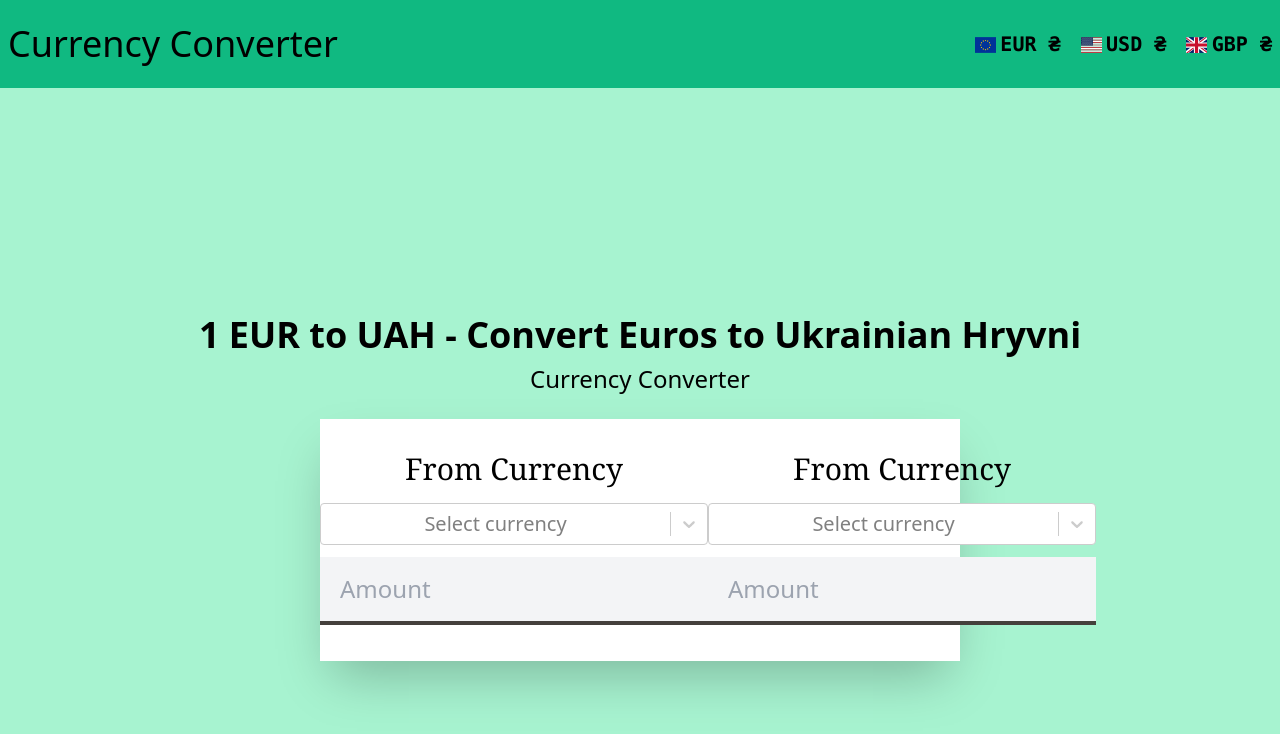
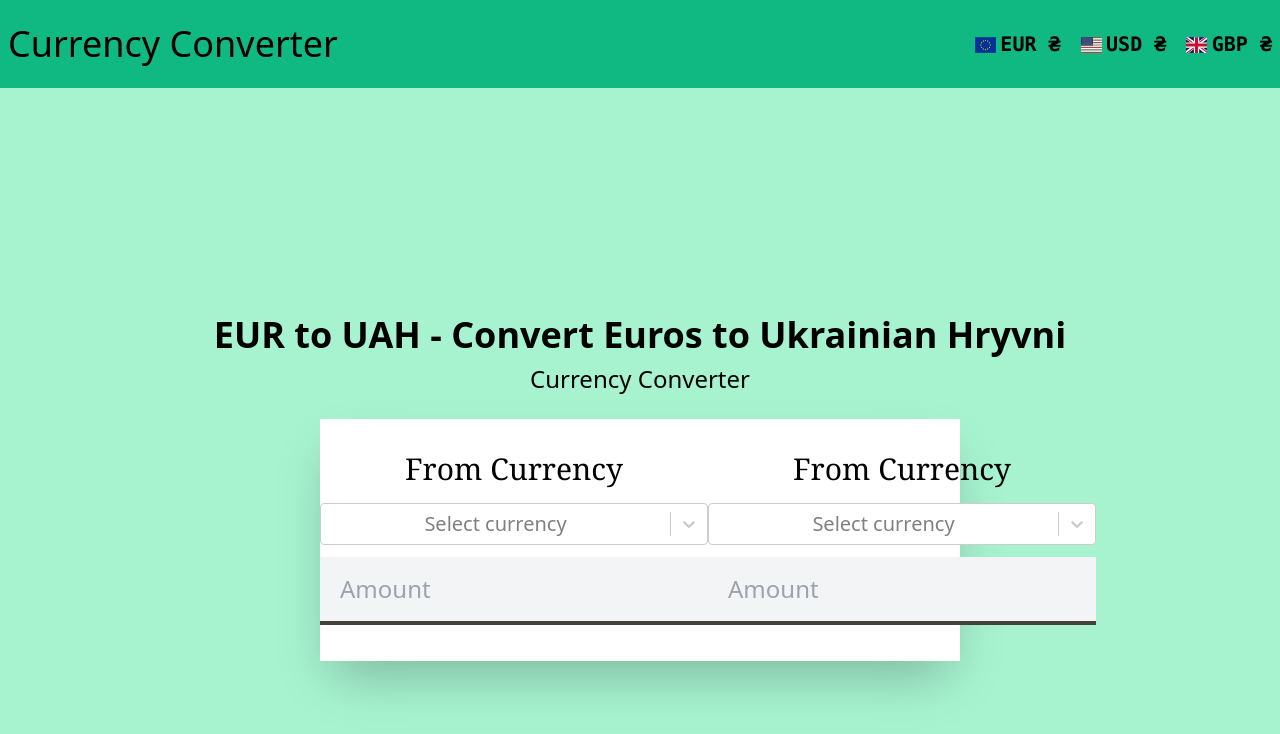
Before and after one commit to VladyslavMazurets/currency_converter, a React (Create React App) app: page / in a window 1280 px wide. Shown: the top 734 px of the page. Built offline with nearby package versions, Linux system fonts and the light colour scheme; no server answers.

Commit message:
added some convert logic

```diff
--- a/src/components/Converter.tsx
+++ b/src/components/Converter.tsx
@@ -8,7 +8,8 @@ function Converter() {
     const [allCurrencies, setAllCurrencies] = useState<Array<string>>([]);
     const [choiceCurrencies, setChoiceCurrencies] = useState<Array<string>>([]);
 
-    const [amound, setAmound] = useState<string>();
+    const [amoundFrom, setAmoundFrom] = useState<string>();
+    const [amoundTo, setAmoundTo] = useState<string>();
 
     const [choiceFrom, setChoiceFrom] = useState<string>();
     const [choiceTo, setChoiceTo] = useState<string>();
@@ -21,20 +22,18 @@ function Converter() {
     }, []);
 
     useEffect(() => {
-        fetchFromAPI(`convert?from=${choiceFrom}&to=${choiceTo}&amount=${amound}&api_key=1509376c38-f3a5c6ecea-rj6v8z`)
-            .then((data) => setChoiceCurrencies(data.result));
-    }, [choiceFrom, choiceTo, amound])
-
-    console.log(choiceCurrencies);
+        fetchFromAPI(`convert?from=${choiceFrom}&to=${choiceTo}&amount=${amoundFrom}&api_key=1509376c38-f3a5c6ecea-rj6v8z`)
+            .then((data) => setChoiceCurrencies(Object.values(data.result)[0] as any));
+    }, [choiceFrom, choiceTo, amoundFrom, amoundTo])
 
     return (
         <div className='w-auto h-screen flex flex-col text-center
         items-center justify-center bg-emerald-200'>
             <div className='flex flex-col justify-center mb-6'>
                 <b className='text-4xl font-sans mb-2'>
-                    {choiceFrom && choiceTo && amound !== undefined ?
-                        `${amound} ${choiceFrom} to ${choiceTo} - Convert ${labelFrom} to ${labelTo}` :
-                        `1 EUR to UAH - Convert Euros to Ukrainian Hryvni`
+                    {choiceFrom && choiceTo && amoundFrom !== undefined ?
+                        `${amoundFrom} ${choiceFrom} to ${choiceTo} - Convert ${labelFrom} to ${labelTo}` :
+                        `EUR to UAH - Convert Euros to Ukrainian Hryvni`
                     }
                 </b>
                 <p className='text-2xl font-sans font-medium'>
@@ -48,13 +47,13 @@ function Converter() {
                     <InputAmound allCurrencies={allCurrencies}
                         setChoice={setChoiceFrom}
                         setLabel={setLabelFrom}
-                        amound={amound!} setAmound={setAmound}
+                        amound={amoundFrom!} setAmound={setAmoundFrom}
                     />
 
                     <InputAmound allCurrencies={allCurrencies}
                         setChoice={setChoiceTo}
                         setLabel={setLabelTo}
-                        amound={amound!} setAmound={setAmound}
+                        amound={choiceCurrencies!} setAmound={setAmoundTo}
                     />
 
                 </div>
--- a/src/components/InputAmound.tsx
+++ b/src/components/InputAmound.tsx
@@ -1,4 +1,4 @@
-import React, { ChangeEvent } from 'react';
+import React from 'react'
 import Select from 'react-select'
 
 interface IValuta {
@@ -8,7 +8,7 @@ interface IValuta {
 
 interface Props {
     allCurrencies: string[],
-    amound: string,
+    amound: string | string[],
     setChoice: (val: string) => void,
     setLabel: (val: string) => void,
     setAmound: (val: string) => void
```
